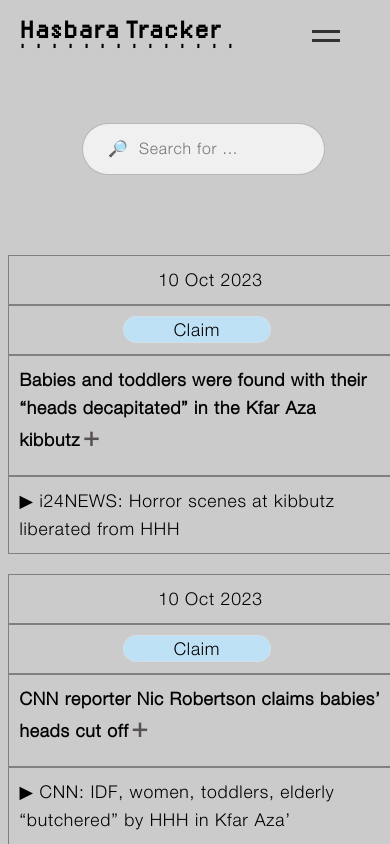
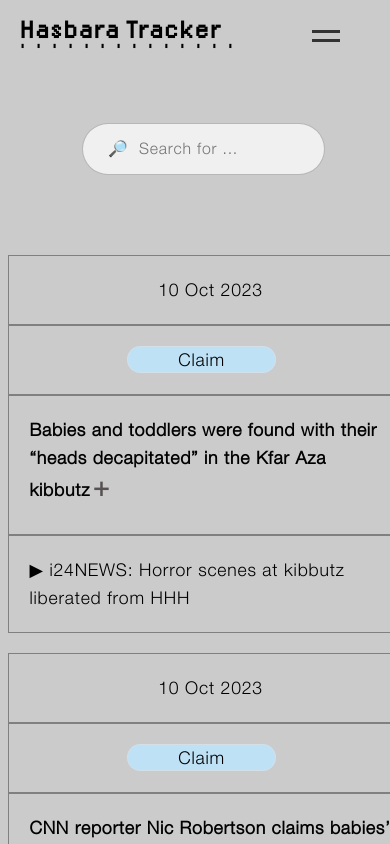
Before and after one commit to tamtzekin/hasbara-tracker, a React (Create React App) app: page /tracker in a window 390 px wide. Shown: the top 844 px of the page. Built offline with nearby package versions, Linux system fonts and the light colour scheme.

Commit message:
Date arrow styling, more room for cells to breathe

```diff
--- a/src/components/ClaimPage.css
+++ b/src/components/ClaimPage.css
@@ -367,7 +367,7 @@ ul {
         display: block;
         border-bottom: none;
         text-align: left;
-        padding: 15px;
+        padding: 25px;
         margin: 0 -4% 0 -4%;
     }
 
--- a/src/components/Tracker.js
+++ b/src/components/Tracker.js
@@ -120,7 +120,7 @@ export default function Tracker() {
                 How to use the tracker:
                 <ul>
                 <li>Use the search bar below to find keywords (eg. ‘beheaded babies’, ‘hospital’, ‘al-shifa’). You can also search all Debunks by typing 'debunk'</li>
-                <li>Click ‘Date▲’ to change the order of dates (desktop only)</li>
+                <li>Click ‘Date ▲’ to change the order of dates (desktop only)</li>
                 <li>Hover over a ▶ source  to preview video (If you’re on your phone, tap + hold the link to preview). Click anywhere to close</li>
                 <li>Click the Sources to open an archived link</li>
                 <li>Click + and ⎯ to show more or less text</li>
@@ -148,7 +148,7 @@ export default function Tracker() {
                         }}
                     >
                         {column.render('Header')}
-                        {column.id === 'date' && column.isSorted ? (column.isSortedDesc ? '▼' : '▲') : ''}
+                        {column.id === 'date' && column.isSorted ? (column.isSortedDesc ? ' ▼' : ' ▲') : ''}
                     </th>
                 ))}
                 </tr>
@@ -167,7 +167,7 @@ export default function Tracker() {
                                 <td
                                     {...cell.getCellProps()}
                                         style={{
-                                            padding: '10px',
+                                            padding: '20px',
                                             border: 'solid 1px gray',
                                             overflow: 'hidden',
                                         }}
```
